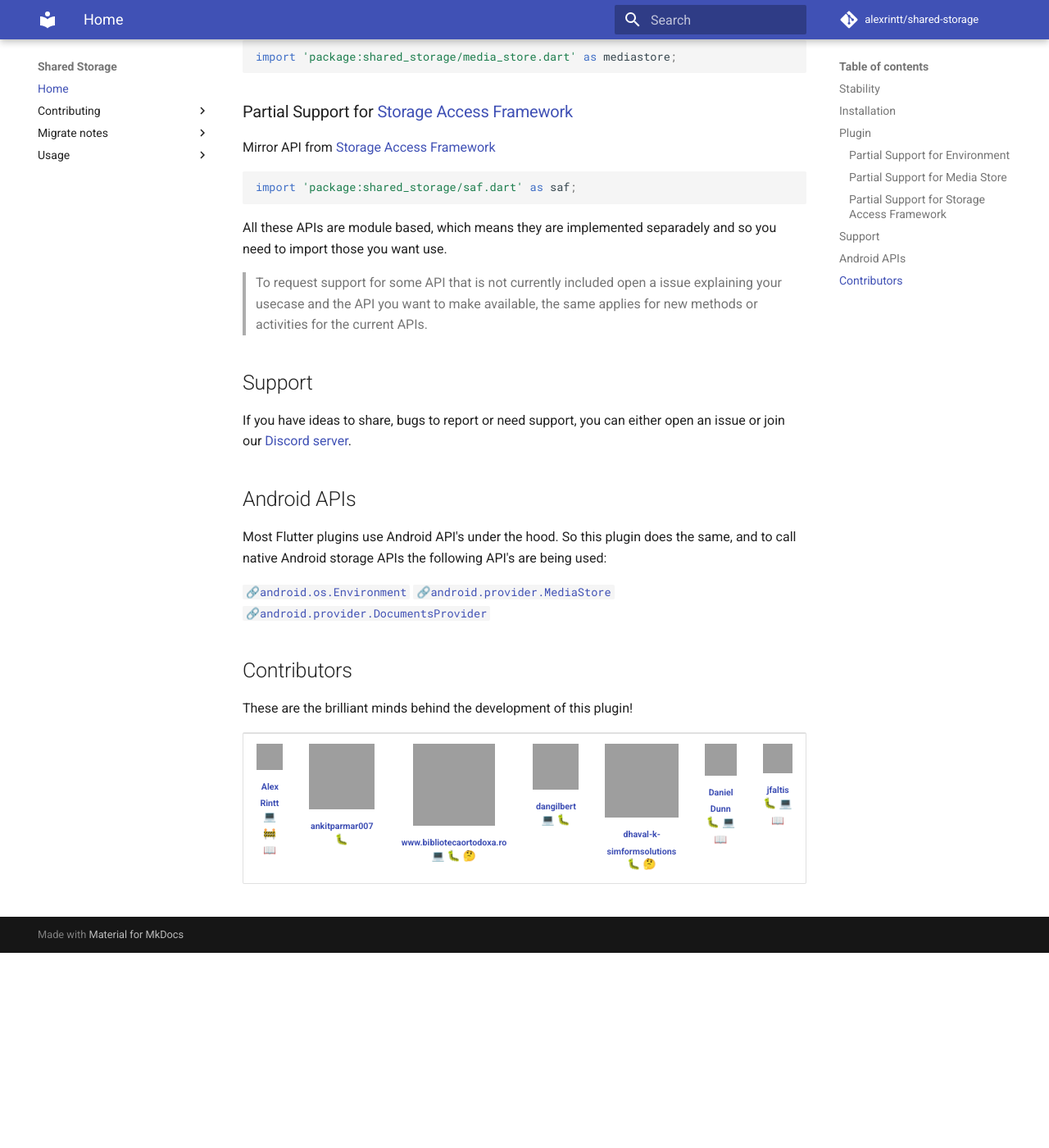
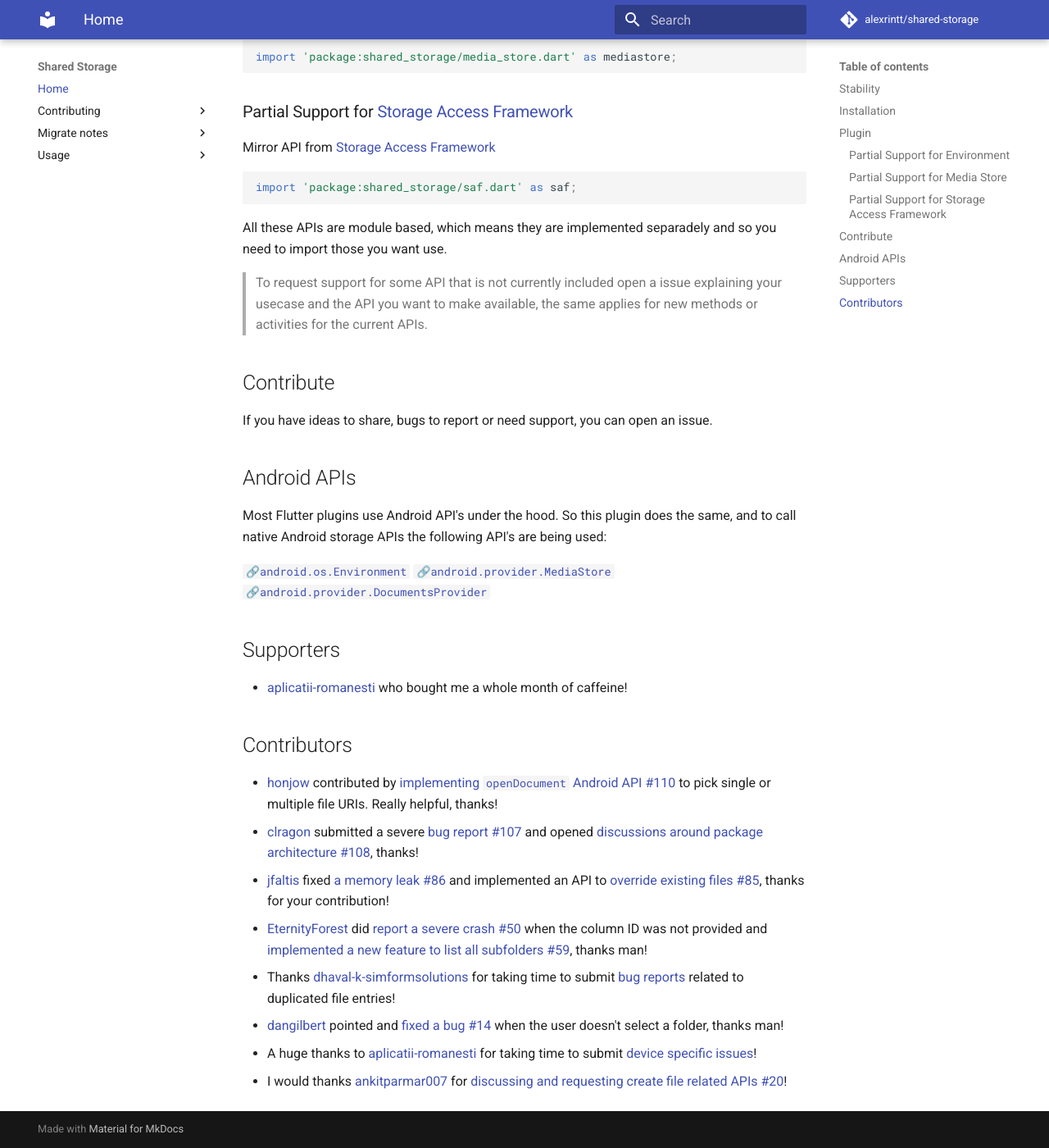
Before and after one commit to alexrintt/shared-storage, an MkDocs documentation site: the page built from docs/index.md, in a window 1280 px wide and 1400 px high, scrolled down 1094 px. Shown: the whole window at 82% size. Built offline with MkDocs 1.6.1 and Material for MkDocs 9.7.7, drawn with Linux system fonts in a browser that asks for light colours; comment, search, counter and statistics services are not loaded; before the commit the page ends 2256 px from its top, so only the background shows below that; grey boxes are pictures that could not be loaded.

Commit message:
Update contributors and support section

```diff
--- a/docs/index.md
+++ b/docs/index.md
@@ -55,9 +55,9 @@ All these APIs are module based, which means they are implemented separadely and
 
 > To request support for some API that is not currently included open a issue explaining your usecase and the API you want to make available, the same applies for new methods or activities for the current APIs.
 
-## Support
+## Contribute
 
-If you have ideas to share, bugs to report or need support, you can either open an issue or join our [Discord server](https://discord.gg/86GDERXZNS).
+If you have ideas to share, bugs to report or need support, you can open an issue.
 
 ## Android APIs
 
@@ -65,26 +65,17 @@ Most Flutter plugins use Android API's under the hood. So this plugin does the s
 
 [`🔗android.os.Environment`](https://developer.android.com/reference/android/os/Environment#summary) [`🔗android.provider.MediaStore`](https://developer.android.com/reference/android/provider/MediaStore#summary) [`🔗android.provider.DocumentsProvider`](https://developer.android.com/guide/topics/providers/document-provider)
 
+## Supporters
+
+- [aplicatii-romanesti](https://www.bibliotecaortodoxa.ro/) who bought me a whole month of caffeine!
+
 ## Contributors
 
-These are the brilliant minds behind the development of this plugin!
-
-<!-- ALL-CONTRIBUTORS-LIST:START - Do not remove or modify this section -->
-<!-- prettier-ignore-start -->
-<!-- markdownlint-disable -->
-<table>
-  <tr>
-    <td align="center"><a href="https://alexrintt.github.io"><img src="https://avatars.githubusercontent.com/u/51419598?v=4?s=100" width="100px;" alt=""/><br /><sub><b>Alex Rintt</b></sub></a><br /><a href="https://github.com/alexrintt/shared-storage/commits?author=alexrintt" title="Code">💻</a> <a href="#maintenance-alexrintt" title="Maintenance">🚧</a> <a href="https://github.com/alexrintt/shared-storage/commits?author=alexrintt" title="Documentation">📖</a></td>
-    <td align="center"><a href="https://github.com/ankitparmar007"><img src="https://avatars.githubusercontent.com/u/73648141?v=4?s=100" width="100px;" alt=""/><br /><sub><b>ankitparmar007</b></sub></a><br /><a href="https://github.com/alexrintt/shared-storage/issues?q=author%3Aankitparmar007" title="Bug reports">🐛</a></td>
-    <td align="center"><a href="https://www.bibliotecaortodoxa.ro"><img src="https://avatars.githubusercontent.com/u/1148228?v=4?s=100" width="100px;" alt=""/><br /><sub><b>www.bibliotecaortodoxa.ro</b></sub></a><br /><a href="https://github.com/alexrintt/shared-storage/commits?author=aplicatii-romanesti" title="Code">💻</a> <a href="https://github.com/alexrintt/shared-storage/issues?q=author%3Aaplicatii-romanesti" title="Bug reports">🐛</a> <a href="#ideas-aplicatii-romanesti" title="Ideas, Planning, & Feedback">🤔</a></td>
-    <td align="center"><a href="https://github.com/dangilbert"><img src="https://avatars.githubusercontent.com/u/6799566?v=4?s=100" width="100px;" alt=""/><br /><sub><b>dangilbert</b></sub></a><br /><a href="https://github.com/alexrintt/shared-storage/commits?author=dangilbert" title="Code">💻</a> <a href="https://github.com/alexrintt/shared-storage/issues?q=author%3Adangilbert" title="Bug reports">🐛</a></td>
-    <td align="center"><a href="https://github.com/dhaval-k-simformsolutions"><img src="https://avatars.githubusercontent.com/u/90894202?v=4?s=100" width="100px;" alt=""/><br /><sub><b>dhaval-k-simformsolutions</b></sub></a><br /><a href="https://github.com/alexrintt/shared-storage/issues?q=author%3Adhaval-k-simformsolutions" title="Bug reports">🐛</a> <a href="#ideas-dhaval-k-simformsolutions" title="Ideas, Planning, & Feedback">🤔</a></td>
-    <td align="center"><a href="https://eternityforest.com"><img src="https://avatars.githubusercontent.com/u/758047?v=4?s=100" width="100px;" alt=""/><br /><sub><b>Daniel Dunn</b></sub></a><br /><a href="https://github.com/alexrintt/shared-storage/issues?q=author%3AEternityForest" title="Bug reports">🐛</a> <a href="https://github.com/alexrintt/shared-storage/commits?author=EternityForest" title="Code">💻</a> <a href="https://github.com/alexrintt/shared-storage/commits?author=EternityForest" title="Documentation">📖</a></td>
-    <td align="center"><a href="http://jfaltis.de"><img src="https://avatars.githubusercontent.com/u/45465572?v=4?s=100" width="100px;" alt=""/><br /><sub><b>jfaltis</b></sub></a><br /><a href="https://github.com/alexrintt/shared-storage/issues?q=author%3Ajfaltis" title="Bug reports">🐛</a> <a href="https://github.com/alexrintt/shared-storage/commits?author=jfaltis" title="Code">💻</a> <a href="https://github.com/alexrintt/shared-storage/commits?author=jfaltis" title="Documentation">📖</a></td>
-  </tr>
-</table>
-
-<!-- markdownlint-restore -->
-<!-- prettier-ignore-end -->
-
-<!-- ALL-CONTRIBUTORS-LIST:END -->
+- [honjow](https://github.com/honjow) contributed by [implementing `openDocument` Android API #110](https://github.com/alexrintt/shared-storage/pull/110) to pick single or multiple file URIs. Really helpful, thanks!
+- [clragon](https://github.com/clragon) submitted a severe [bug report #107](https://github.com/alexrintt/shared-storage/issues/107) and opened [discussions around package architecture #108](https://github.com/alexrintt/shared-storage/discussions/108), thanks!
+- [jfaltis](https://github.com/jfaltis) fixed [a memory leak #86](https://github.com/alexrintt/shared-storage/pull/86) and implemented an API to [override existing files #85](https://github.com/alexrintt/shared-storage/pull/85), thanks for your contribution!
+- [EternityForest](https://github.com/EternityForest) did [report a severe crash #50](https://github.com/alexrintt/shared-storage/issues/50) when the column ID was not provided and [implemented a new feature to list all subfolders #59](https://github.com/alexrintt/shared-storage/pull/59), thanks man!
+- Thanks [dhaval-k-simformsolutions](https://github.com/dhaval-k-simformsolutions) for taking time to submit [bug reports](https://github.com/alexrintt/shared-storage/issues?q=is%3Aissue+author%3Adhaval-k-simformsolutions) related to duplicated file entries!
+- [dangilbert](https://github.com/dangilbert) pointed and [fixed a bug #14](https://github.com/alexrintt/shared-storage/pull/14) when the user doesn't select a folder, thanks man!
+- A huge thanks to [aplicatii-romanesti](https://www.bibliotecaortodoxa.ro/) for taking time to submit [device specific issues](https://github.com/alexrintt/shared-storage/issues?q=author%3Aaplicatii-romanesti)!
+- I would thanks [ankitparmar007](https://github.com/ankitparmar007) for [discussing and requesting create file related APIs #20](https://github.com/alexrintt/shared-storage/issues/10)!
```
